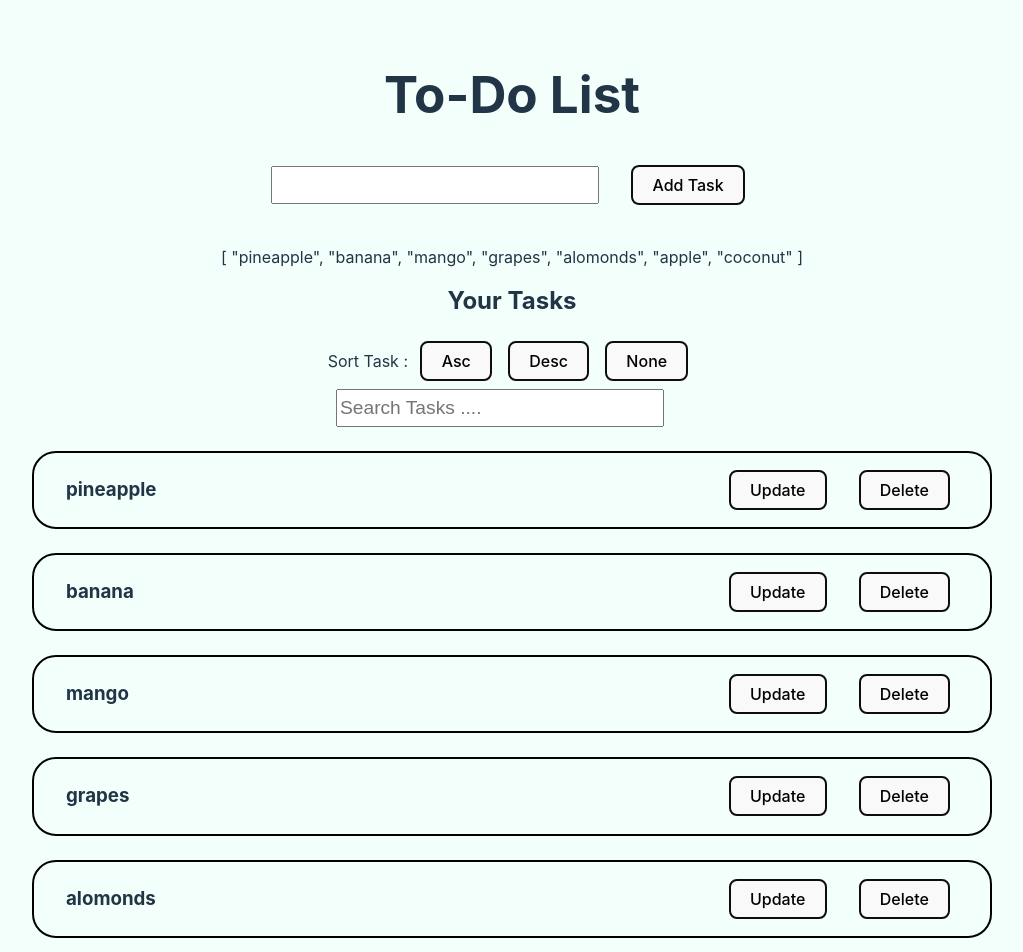
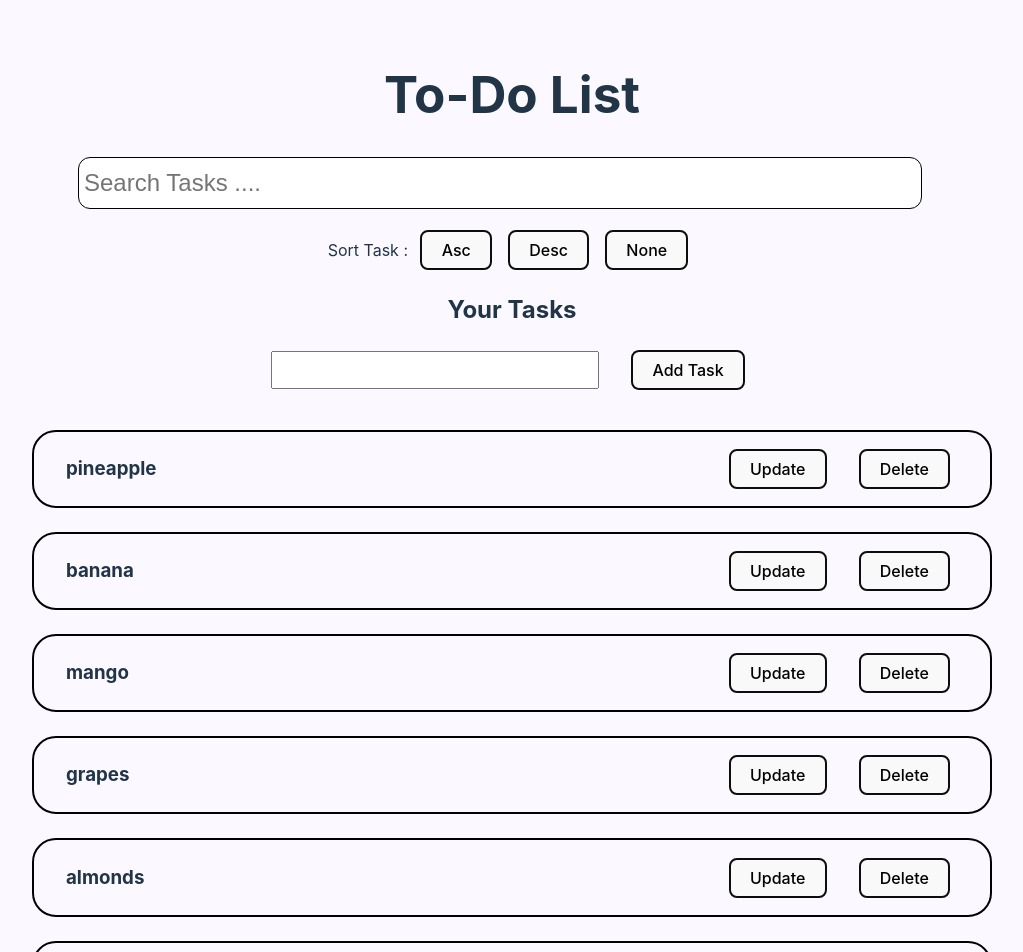
Before and after one commit to DeepKumbhare85/vue-todo-list, a Vue app: page / in a window 1280 px wide. Shown: the top 952 px of the page, without its empty margins (128-1151 px from the left). Built offline with nearby package versions, Linux system fonts and the light colour scheme.

Commit message:
search sort done

```diff
--- a/src/App.vue
+++ b/src/App.vue
@@ -1,38 +1,23 @@
 <script setup>
 import { ref, watch, computed, watchEffect } from 'vue';
-const taskList = ref(['pineapple', 'banana', 'mango', 'grapes', 'alomonds', 'apple', 'coconut']);
+const taskList = ref(['pineapple', 'banana', 'mango', 'grapes', 'almonds', 'apple', 'coconut']);
 const task = ref('');
-const taskIndex = ref(-1);
+const oldTask = ref('');
 const isUpdateItem = ref(false);
 const inputRef = ref(null);
 const searchText = ref('');
-const filterList = ref(taskList.value);
 const sortOrder = ref('none');
 
-watch([searchText, taskList], () => {
-  console.log('object');
-  filterList.value = [...taskList.value].filter(t => {
+const filterList = computed(() => {
+  return sortList(taskList.value.filter(t => {
     t = t.toLowerCase();
-    return t.indexOf(searchText.value) > -1;
-  })
-}, { deep: true })
-
-
-
-
-// watchEffect(() => {
-//   filterList.value = [...taskList.value].filter(t => {
-//     t = t.toLowerCase();
-//     return t.indexOf(searchText.value.toLowerCase()) > -1;
-//   })
-//   sortList(sortOrder);
-// })
-
-
+    return t.indexOf(searchText.value.toLowerCase()) > -1;
+  }), sortOrder);
+});
 
 const clearTask = () => {
   task.value = '';
-  taskIndex.value = -1;
+  oldTask.value = '';
   isUpdateItem.value = false;
 }
 
@@ -40,7 +25,6 @@ const addTask = () => {
   if (task.value) {
     taskList.value.push(task.value);
     searchText.value = '';
-    sortList(sortOrder.value);
     task.value = '';
   }
   else {
@@ -49,20 +33,22 @@ const addTask = () => {
 }
 
 const deleteTask = (taskToDelete) => {
+  if (oldTask.value === taskToDelete)
+    clearTask();
   taskList.value = taskList.value.filter(t => t !== taskToDelete)
 }
 
 const updateTask = (updateTask) => {
-  console.log(updateTask)
   isUpdateItem.value = true;
   task.value = updateTask;
-  taskIndex.value = taskList.value.indexOf(updateTask);
+  oldTask.value = updateTask;
   inputRef.value.focus();
 }
 
 const handleUpdate = () => {
-  if (taskList.value[taskIndex.value]) {
-    taskList.value[taskIndex.value] = task.value;
+  let index = taskList.value.indexOf(oldTask.value);
+  if (index > -1) {
+    taskList.value[index] = task.value;
     searchText.value = '';
     clearTask();
   }
@@ -72,17 +58,15 @@ const handleUpdate = () => {
   }
 }
 
-const sortList = (sortOrder) => {
-  if (sortOrder === 'asc') {
-    console.log('called');
-    filterList.value = [...taskList.value].sort();
-    console.log(filterList.value);
-  }
-  if (sortOrder === 'desc') {
-    filterList.value = [...taskList.value].sort().reverse();
-  }
-  if (sortOrder === 'none') {
-    filterList.value = taskList.value;
+
+const sortList = (tempList, sortOrder) => {
+  switch (sortOrder.value) {
+    case 'asc':
+      return tempList.sort();
+    case 'desc':
+      return tempList.sort().reverse();
+    case 'none':
+      return tempList;
   }
 }
 
@@ -92,35 +76,34 @@ const sortList = (sortOrder) => {
 <template>
   <div>
     <h1>To-Do List</h1>
+    <input type="text" id="searchbar" v-model="searchText" placeholder="Search Tasks ...." />
+    <div>
+      Sort Task :
+      <button @click="sortOrder = 'asc'">Asc</button>
+      <button @click="sortOrder = 'desc'">Desc</button>
+      <button @click="sortOrder = 'none'">None</button>
+    </div>
+    <h2>Your Tasks</h2>
     <form @submit.prevent>
       <input v-model="task" type="text" ref="inputRef" />
       <button
         @click="isUpdateItem ? handleUpdate() : addTask()">{{ isUpdateItem ? 'Update Task' : 'Add Task' }}</button>
-      <button v-show="isUpdateItem" @click="clearTask">close</button>
+      <button v-show="isUpdateItem" @click="clearTask">Cancel</button>
     </form>
     <div class="item-list">
-      {{ filterList }}
-      <h2>Your Tasks</h2>
-      <div>
-        Sort Task :
-        <button @click="sortOrder = 'asc'; sortList(sortOrder)">Asc</button>
-        <button @click="sortOrder = 'desc'; sortList(sortOrder)"> Desc </button>
-        <button @click="filterList = taskList"> None </button>
-      </div>
-
-      <input type="text" v-model="searchText" placeholder="Search Tasks ...." />
       <div v-for="(task, index) in filterList" :key="index">
         <div class="item">
           <h3 id="item-name">{{ task }}</h3>
           <button @click="updateTask(task)">Update</button>
-          <button :disabled="isUpdateItem" @click="deleteTask(task)">Delete</button>
+          <button @click="deleteTask(task)">Delete</button>
         </div>
       </div>
       <div>Total Tasks: {{ filterList.length }}</div>
     </div>
   </div>
+</template>
 
-</template>
+
 <style scoped>
 .item-list {
   margin: 2rem 0;
@@ -145,4 +128,13 @@ button {
 #item-name {
   margin-right: auto;
 }
+#searchbar{
+  width: 65vw;
+  margin-bottom: .8rem;
+  font-size: x-large;
+  line-height: 2.5rem;
+  border:1px solid black;
+  border-radius: 12px;
+  padding:5px;
+}
 </style>
--- a/src/style.css
+++ b/src/style.css
@@ -38,7 +38,7 @@ body {
   display: flex;
   min-width: 320px;
   min-height: 100vh;
-  background-color:#d4ffee45;
+  background-color:#f1e9ff45;
 }
 
 h1 {
```
